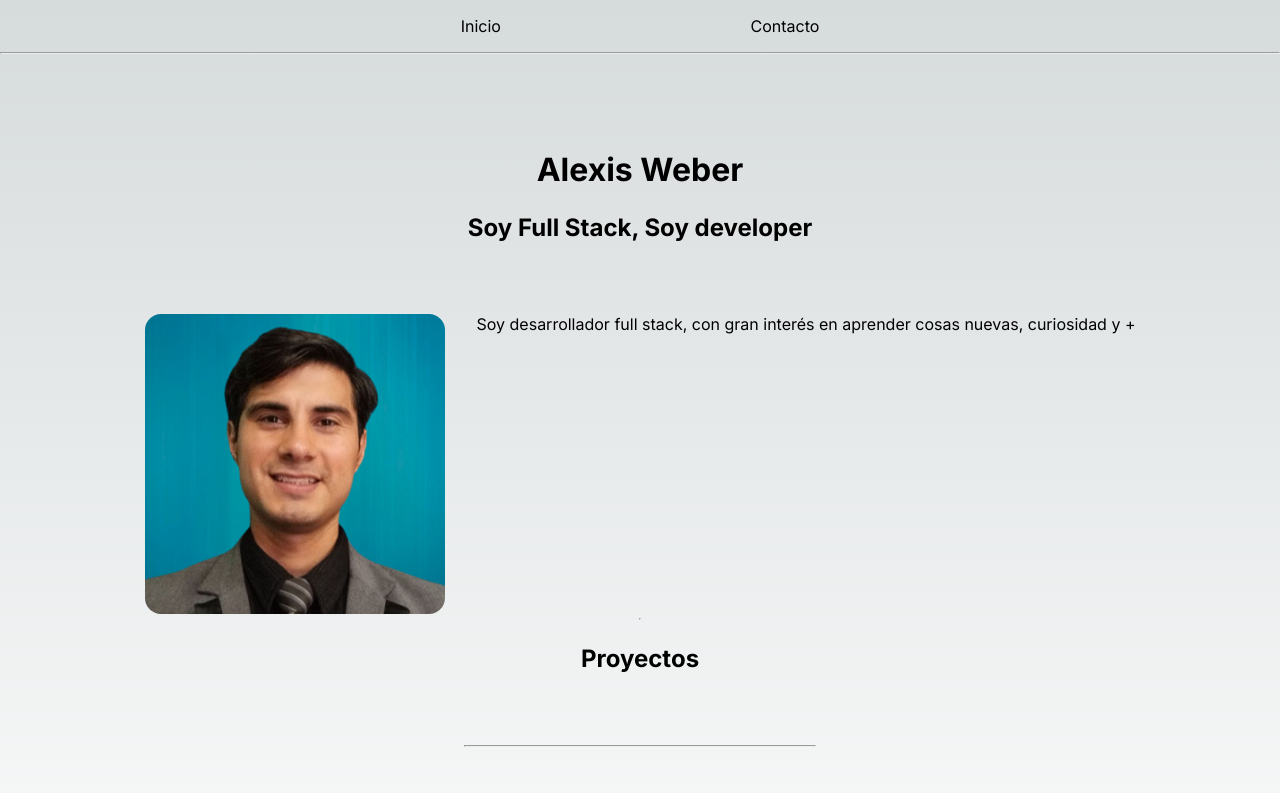
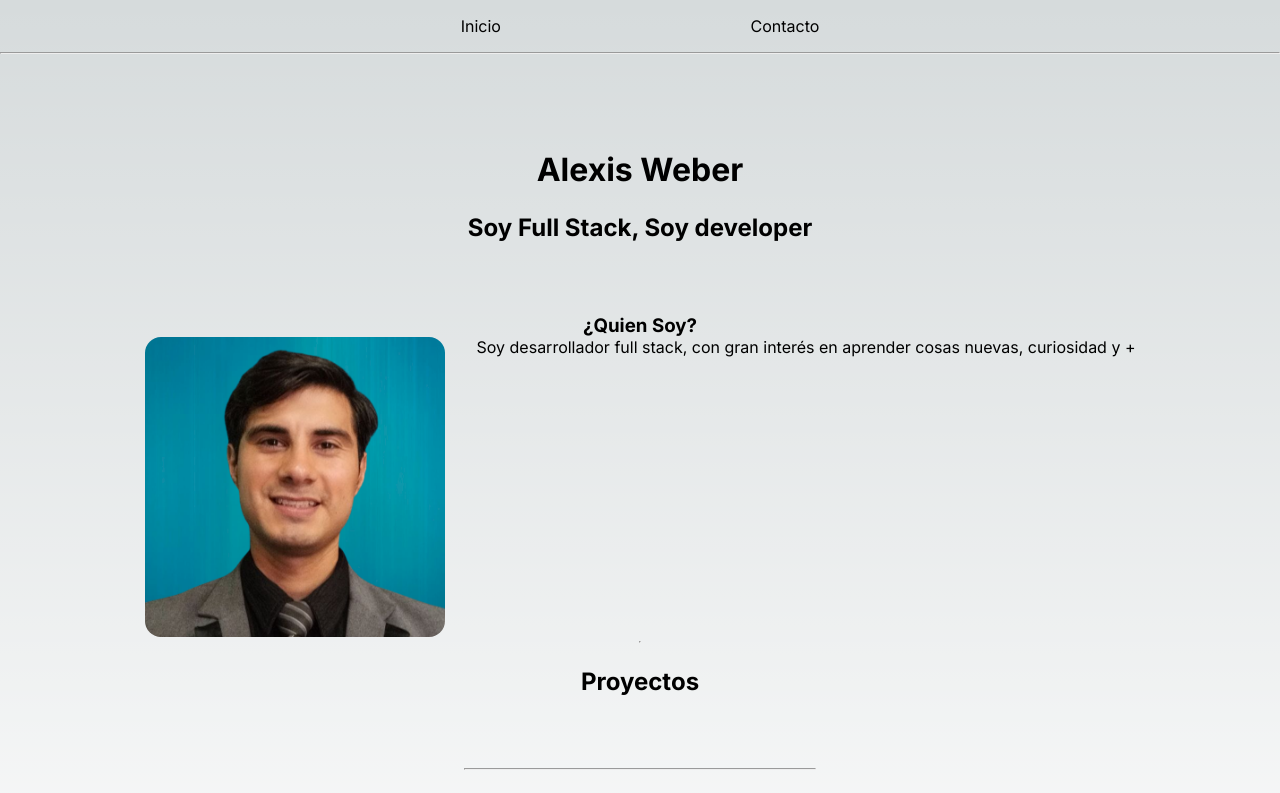
Before and after one commit to AlexisWeber98/Portfolio, a Next.js app: page / in a window 1280 px wide. Shown: the top 793 px of the page. Built offline with nearby package versions, Linux system fonts and the light colour scheme.

Commit message:
add subtitle quien soy?

```diff
--- a/app/page.tsx
+++ b/app/page.tsx
@@ -12,6 +12,7 @@ export default function Home() {
       <h1>Alexis Weber</h1>
       <h2>Soy Full Stack, Soy developer</h2>
       <div>
+        <h3 className="title">¿Quien Soy?</h3>
         <About />
       </div>
       <hr />
```
